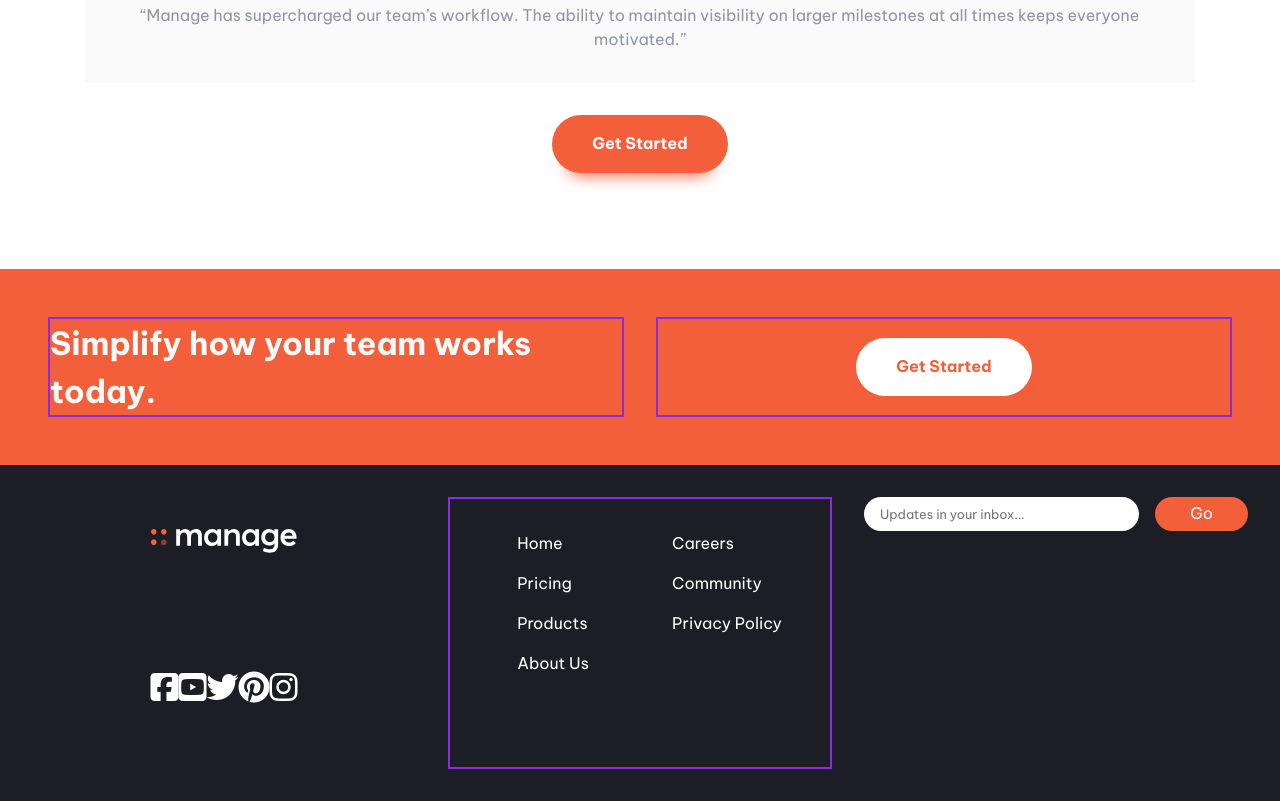
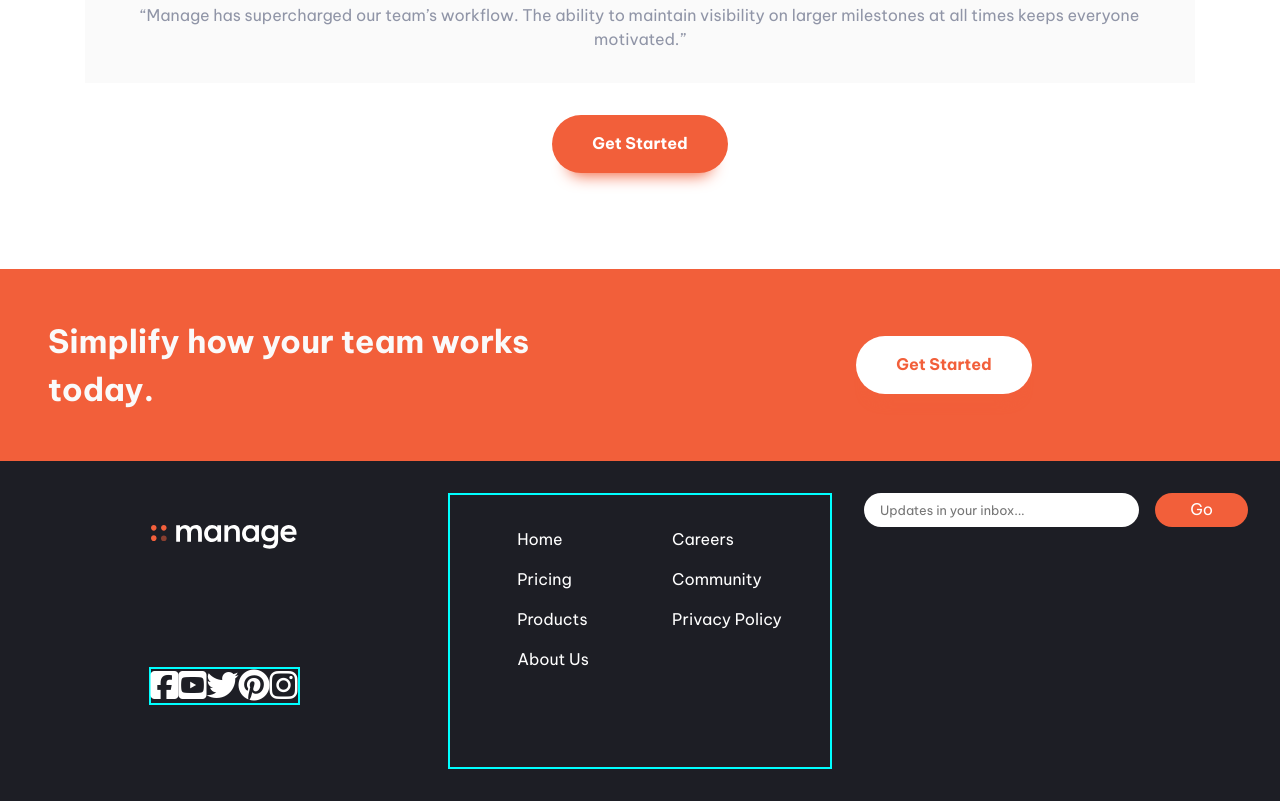
Before and after one commit to RodneyTakundaMadondo/Manage-Landing-Page-Master, a plain HTML site: page index.html in a window 1280 px wide. Shown: the part 1606-2407 px from the top of the page. Drawn offline with Linux system fonts and the light colour scheme.

Commit message:
updated  css and html

```diff
--- a/index.html
+++ b/index.html
@@ -211,10 +211,10 @@
     <section class="ending">
       <div class="ending__container">
         <div class="even-columns">
-          <div class="text border">
+          <div class="text">
             <p>Simplify how your team works today.</p>
           </div>
-          <div class="btn-container border">
+          <div class="btn-container">
             <button data-type="inverse" class="button">Get Started</button>
           </div>
         </div>
@@ -251,7 +251,7 @@
           </nav>
         </div>
         <div class="links-logo">
-          <nav class="links">
+          <nav class="links border">
             <ul>
               <li><a href="#"><i class="fa-brands fa-square-facebook fa-2x"></i></a></li>
               <li><a href="#"><i class="fa-brands fa-square-youtube fa-2x"></i></a></li>
--- a/scss/style.scss
+++ b/scss/style.scss
@@ -35,7 +35,9 @@ body {
     transition: display 0.3s ease-in;
     display: block !important;
 }
-
+.border{
+    border: 2px solid cyan;
+}
 .backdrop {
     position: fixed;
     height: 100%;
@@ -71,7 +73,7 @@ body {
 }
 
 .border {
-    border: 2px solid blueviolet;
+    // border: 2px solid blueviolet;
 }
 
 .header {
@@ -334,7 +336,6 @@ body {
         width: min(1110px, 100% - 3rem);
         margin-inline: auto;
         text-align: center;
-
         h2 {
             text-align: center;
             margin-bottom: 8rem;
@@ -358,7 +359,7 @@ body {
 
             &__image {
                 position: absolute;
-                border: 2px solid purple;
+
                 width: 5rem;
                 height: 5rem;
                 top: -2.5rem;
```
Also changed, not shown: dist/style.css, 1 other file.
